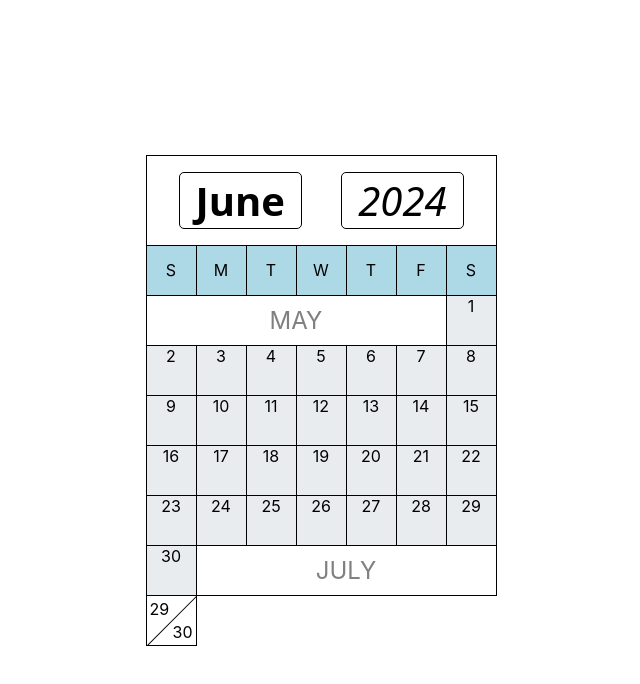
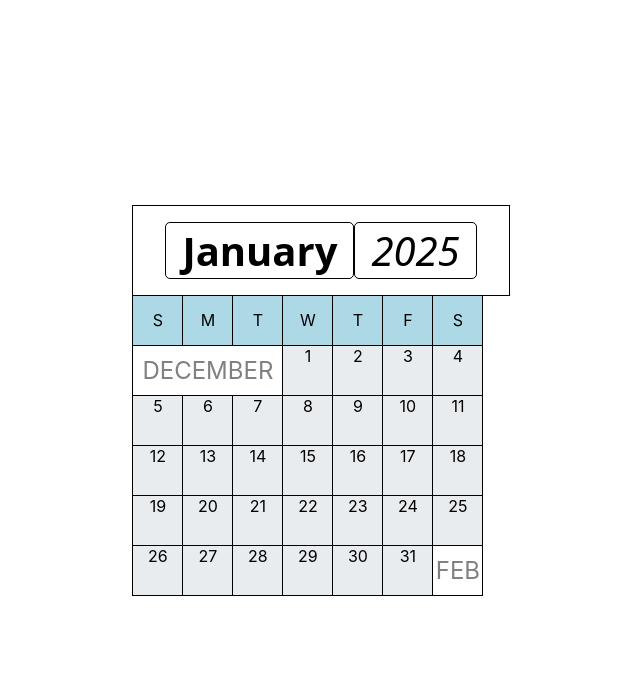
Before and after one commit to orion222/findatime, a React (Create React App) app: page / in a window 1280 px wide. Shown: the top 684 px of the page, without its empty margins (319-959 px from the left). Built offline with nearby package versions, Linux system fonts and the light colour scheme.

Commit message:
added splitDates, limits calendar to 5 rows

```diff
--- a/src/components/Calendar.js
+++ b/src/components/Calendar.js
@@ -30,17 +30,23 @@ export default function Calendar(props) {
     const date = new Date(props.year, props.month, 1);
     let ret = [];
     let weeks = ["S", "M", "T", "W", "T", "F", "S"];
+
+    // what day the first of the month starts on (0-6)
     let n = date.getDay();
+
+    // # of days in month
     let t = new Date(props.year, props.month + 1, 0).getDate();
+
+    // # of days leftover in 5 weeks that are not in current month
     let k = 7 - ((t + n) % 7);
 
-    console.log(props.month);
-    console.log(mod(props.month - 1, 12));
     // day of week headers
     for (const day of weeks)
       ret.push(
         <div className="calendar-dayofweek calendar-cell center"> {day} </div>
       );
+
+    // the previous month, if there are any spare days
     ret.push(
       n > 0 &&
       <div
@@ -65,16 +71,32 @@ export default function Calendar(props) {
       </div>
     );
 
-    // days of the current month
-    for (let i = 1; i <= t; i++)
+    // build the first 4 rows
+    for (let i = 1; i <= 28-n; i++)
       ret.push(<div className="calendar-date calendar-cell"> {i} </div>);
 
+    let nextDay = 28 - n + 1;
+
+    // if we need to add splitDates
+    let v = 0;
+    if (n + t > 35){
+      // # of splitDates
+      v = (n + t) % 35;
+      for (let i = 0; i < v; i++){
+        ret.push(<SplitDate top = {nextDay} bottom = {nextDay + 7}/>);
+        nextDay++;
+      }
+    }
+
+    // fill in the rest of the calendar
+    for (let i = nextDay; i <= t-v; i++){
+      ret.push(<div className = "calendar-date calendar-cell"> {i} </div>)
+    }
+
+
     // fill in the rest of the calendar with blanks
-    if (k < 7){
-
-    }
     ret.push(
-      (k < 7) &&
+      (n+t<35) &&
       <div
         className="calendar-date-inactive center"
         style={{ gridColumn: `span ${k}` }}
@@ -109,7 +131,7 @@ export default function Calendar(props) {
         </div>
         <div className="calendar-year calendar-header-item">{props.year}</div>
       </div>
-      <div className="calendar-grid">{calendar} <SplitDate className = "calendar-cell" day1 = {29} day2={30}/></div>
+      <div className="calendar-grid">{calendar}</div>
     </div>
   );
 }
--- a/src/components/Landing.js
+++ b/src/components/Landing.js
@@ -4,8 +4,8 @@ export default function Landing(){
     const today = new Date();
 
     const [args, setArgs] = useState({
-      month: today.getMonth(),
-      year: today.getFullYear()
+      month: 0,
+      year: 2025
     })
     return (
         <div className = "center container">
--- a/src/components/SplitDate.js
+++ b/src/components/SplitDate.js
@@ -1,12 +1,9 @@
 import "../styles/Calendar.css";
-import { useRef } from 'react'
 export default function SplitDate(props) {
 
-    const bottom = useRef(false);
 
     function handleClick1(){
-        if (!bottom.current) console.log("clicked 1");
-        bottom.current = false;
+      console.log("clicked 1");
     }
 
     // clicking the bottom date will also call the eventHandler
@@ -15,13 +12,13 @@ export default function SplitDate(props) {
     // from firing
     function handleClick2(){
         console.log("clicked 2");
-        bottom.current = true;
     }
   return (
-    <div className={"splitDate-container " + props.className} onClick = {() => handleClick1()}>
-      <div className="splitDate-day1"> {props.day1} </div>
-      <div className="splitDate-lower" onClick = {() => handleClick2()}></div>
-      <div className="splitDate-day2">{props.day2}</div>
+    <div className={"splitDate-container " + props.className}>
+      <div className="splitDate-upper splitDate-date" onClick = {() => handleClick1()}></div>
+      <div className="splitDate-day1"> {props.top} </div>
+      <div className="splitDate-lower splitDate-date" onClick = {() => handleClick2()}></div>
+      <div className="splitDate-day2">{props.bottom}</div>
     </div>
   );
 }
--- a/src/styles/Calendar.css
+++ b/src/styles/Calendar.css
@@ -2,7 +2,6 @@
 .calendar-container{
     border-top: 1px solid black;
     border-left: 1px solid black;
-
 }
 .calendar-date{
     background-color: #e9ecef;
@@ -75,26 +74,45 @@
     overflow: hidden;
     position: relative;
     cursor: pointer;
+    background-color: #e9ecef;
+    border-right: 1px solid black;
+    border-bottom: 1px solid black;
+}
+
+.splitDate-date{
+    position: absolute;
+    transform: rotate(45deg);
+    width: 100%;
+    height: 150%;
+    z-index: 1;
 }
 
 .splitDate-lower{
     border: 1px solid black;
-    position: absolute;
-    transform: rotate(45deg);
-    width: 100%;
-    height: 150%;
     top: 7%;
     left: 39%;
-    background-color: transparent;
-    z-index: 1;
 }
+
+.splitDate-upper{
+    bottom: 7%;
+    right: 39%;
+}
+
 .splitDate-day1{
     position: absolute;
     padding: 3px;
-  }
+}
+.splitDate-upper:hover + .splitDate-day1 {
+    font-weight: bold;
+}
+
 .splitDate-day2{
     position: absolute;
     right: 0;
     bottom: 0;
     padding: 3px;
-  }
+}
+
+.splitDate-lower:hover + .splitDate-day2 {
+    font-weight: bold;
+}
```
